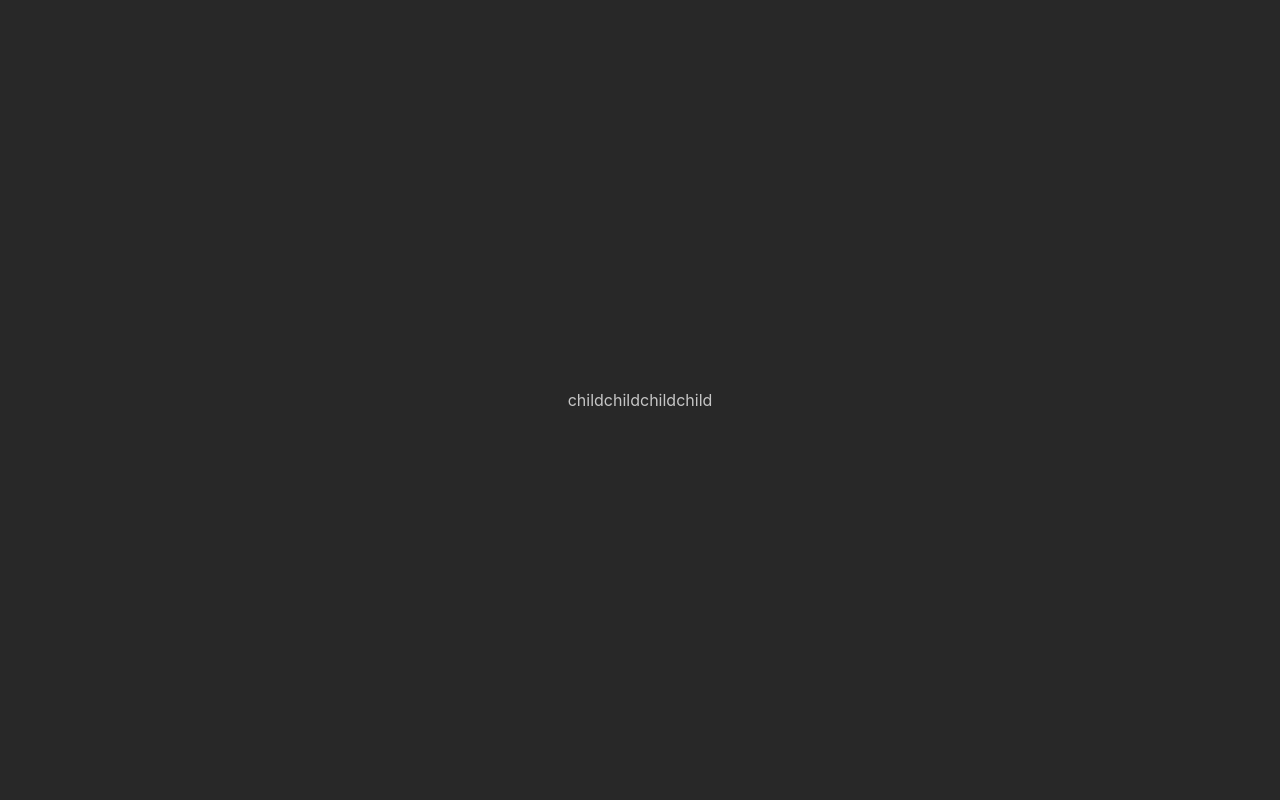
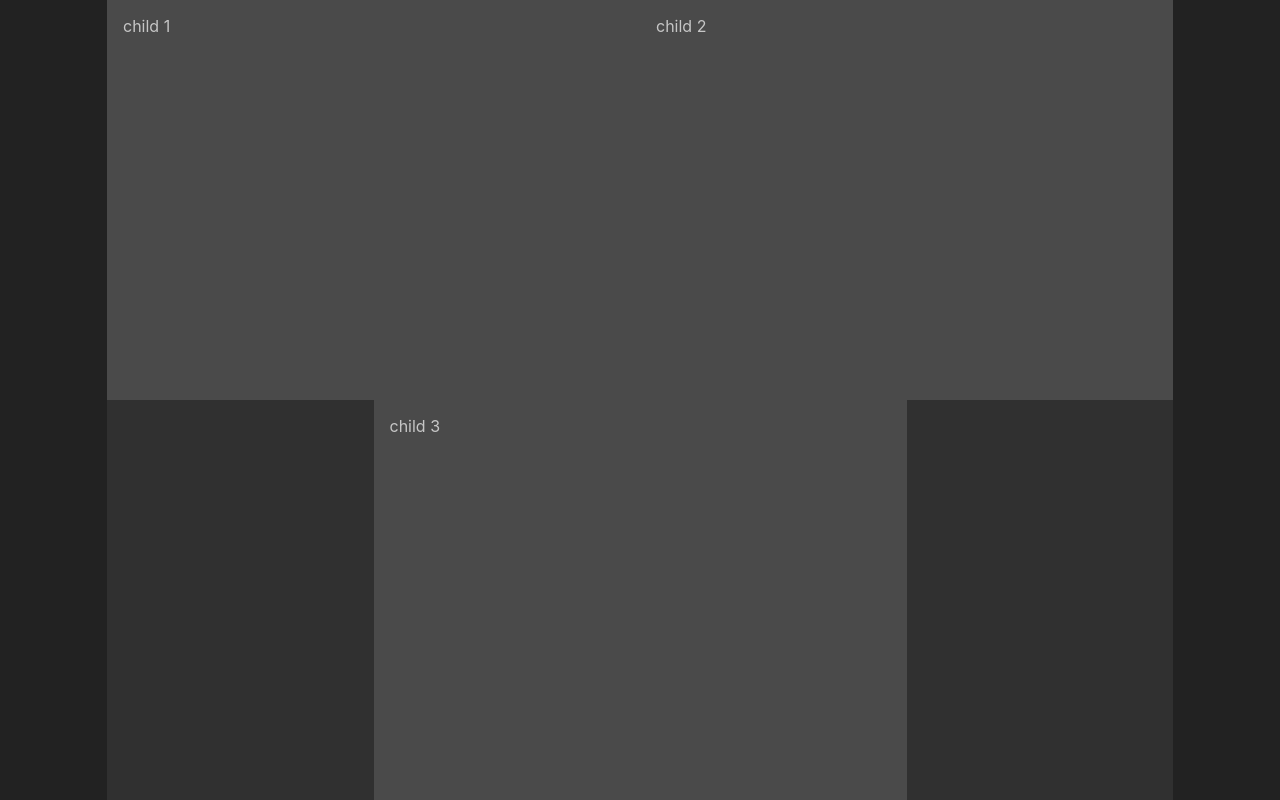
Before and after one commit to DavideDeFeudis/video-gallery, a React (Create React App) app: page / in a window 1280 px wide. Built offline with nearby package versions, Linux system fonts and the light colour scheme.

Commit message:
Add basic functionality

```diff
--- a/src/App.tsx
+++ b/src/App.tsx
@@ -1,14 +1,22 @@
+import { useEffect, useState } from "react";
 import "./App.css";
 import { VideoGallery } from "./components/VideoGallery/VideoGallery";
 
 const App = () => {
+    const [children, setChildren] = useState<number[]>([]);
+
+    useEffect(() => {
+        for (let i = 0; i < 3; i++) {
+            setChildren((prev) => [...prev, i + 1]);
+        }
+    }, []);
+
     return (
         <div className="app">
             <VideoGallery tileAspectRatio={4 / 3} tilePadding={"1rem"}>
-                <div>child</div>
-                <div>child</div>
-                <div>child</div>
-                <div>child</div>
+                {children.map((item) => (
+                    <div key={item}>child {item}</div>
+                ))}
             </VideoGallery>
         </div>
     );
--- a/src/components/VideoGallery/VideoGallery.css
+++ b/src/components/VideoGallery/VideoGallery.css
@@ -1,8 +1,19 @@
+.wrapper {
+    height: 100vh;
+    display: flex;
+    align-items: center;
+    justify-content: center;
+    background-color: rgb(34, 34, 34);
+}
+
 .video-gallery {
-    height: 100%;
     display: flex;
     justify-content: center;
-    align-items: center;
     flex-wrap: wrap;
     max-width: calc(var(--width) * var(--cols));
+    background-color: rgb(48, 48, 48);
 }
+
+.child {
+    background-color: rgb(74, 74, 74);
+}
--- a/src/components/VideoGallery/VideoGallery.tsx
+++ b/src/components/VideoGallery/VideoGallery.tsx
@@ -1,22 +1,77 @@
-import { useState, useEffect, useRef } from "react";
+import React, { useState, useEffect, useLayoutEffect, useRef } from "react";
 import "./VideoGallery.css";
 
+const calculateLayout = (containerWidth: number, containerHeight: number, tileCount: number, aspectRatio: number) => {
+    let bestLayout = {
+        area: 0,
+        cols: 0,
+        rows: 0,
+        width: 0,
+        height: 0,
+    };
+
+    for (let cols = 1; cols <= tileCount; cols++) {
+        const rows = Math.ceil(tileCount / cols);
+        const hScale = containerWidth / (cols * aspectRatio);
+        const vScale = containerHeight / rows;
+        let width;
+        let height;
+        if (hScale <= vScale) {
+            width = Math.floor(containerWidth / cols);
+            height = Math.floor(width / aspectRatio);
+        } else {
+            height = Math.floor(containerHeight / rows);
+            width = Math.floor(height * aspectRatio);
+        }
+        const area = width * height;
+        if (area > bestLayout.area) {
+            bestLayout = {
+                area,
+                width,
+                height,
+                rows,
+                cols,
+            };
+        }
+    }
+    return bestLayout;
+};
+
 interface Props {
-    children: React.ReactNode;
-    tileAspectRatio: Number;
-    tilePadding: String;
+    children: any;
+    tileAspectRatio: number;
+    tilePadding: string;
 }
 
-export const VideoGallery: React.FC<Props> = ({ children }) => {
+export const VideoGallery: React.FC<Props> = ({ children, tileAspectRatio, tilePadding }) => {
     const [width, setWidth] = useState(0);
     const [height, setHeight] = useState(0);
+    const [childStyle, setChildStyle] = useState({});
     const galleryRef = useRef() as React.MutableRefObject<HTMLInputElement>;
+    const wrapperRef = useRef() as React.MutableRefObject<HTMLInputElement>;
+    const childrenCount = React.Children.count(children);
 
     useEffect(() => {
         const observer = createResizeObserver();
-        observer.observe(galleryRef.current);
+        observer.observe(wrapperRef.current);
         return () => observer.disconnect();
     }, []);
+
+    useLayoutEffect(() => {
+        const { width: tileWidth, height: tileHeight, cols } = calculateLayout(width, height, childrenCount, tileAspectRatio);
+        console.log("childrenCount:", childrenCount);
+        console.log("tileWidth:", tileWidth);
+        console.log("tileHeight:", tileHeight);
+        console.log("cols:", cols);
+        galleryRef.current.style.setProperty("--width", tileWidth + "px");
+        galleryRef.current.style.setProperty("--cols", cols + "");
+
+        setChildStyle({
+            width: `${tileWidth}px`,
+            height: `${tileHeight}px`,
+            padding: `${tilePadding}`,
+        });
+    }, [width, height, childrenCount, tileAspectRatio, children, tilePadding]);
 
     const createResizeObserver = () => {
         return new ResizeObserver((entries) => {
@@ -27,8 +82,31 @@ export const VideoGallery: React.FC<Props> = ({ children }) => {
     };
 
     return (
-        <div className="video-gallery" ref={galleryRef}>
-            {children}
+        <div className="wrapper" ref={wrapperRef}>
+            <div className="video-gallery" ref={galleryRef}>
+                {children.map((child: React.ReactChild, i: number) => (
+                    <div className="child" key={i} style={childStyle}>
+                        {child}
+                    </div>
+                ))}
+            </div>
         </div>
     );
 };
+
+// React.Children.map(children, (child) => {
+//     return React.cloneElement(child, { style: { background: "blue" } });
+// });
+
+// for (let i = 0; i < children.length; i++) {
+//     const tile = children[i];
+//     tile.style.width = `${tileWidth}px`;
+//     tile.style.height = `${tileHeight}px`;
+//     tile.style.padding = `${tilePadding}`;
+// }
+
+// children?.forEach((tile) => {
+//     tile.style.width = `${tileWidth}px`;
+//     tile.style.height = `${tileHeight}px`;
+//     tile.style.padding = `${tilePadding}`;
+// });
--- a/src/index.css
+++ b/src/index.css
@@ -11,3 +11,7 @@ body {
 code {
     font-family: source-code-pro, Menlo, Monaco, Consolas, "Courier New", monospace;
 }
+
+* {
+    box-sizing: border-box;
+}
```
